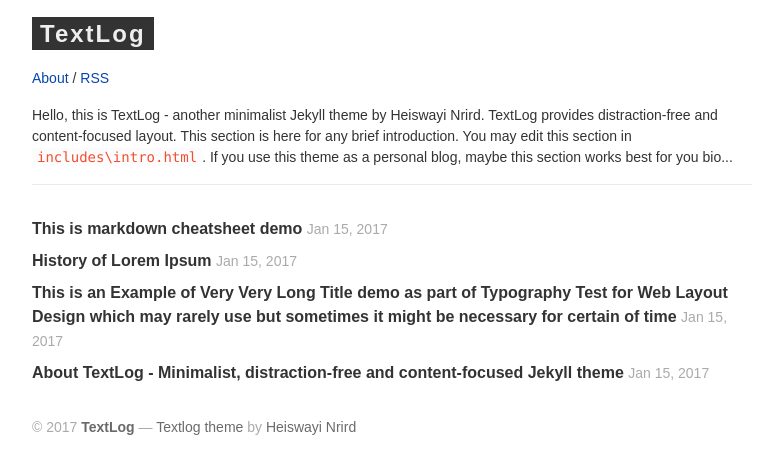
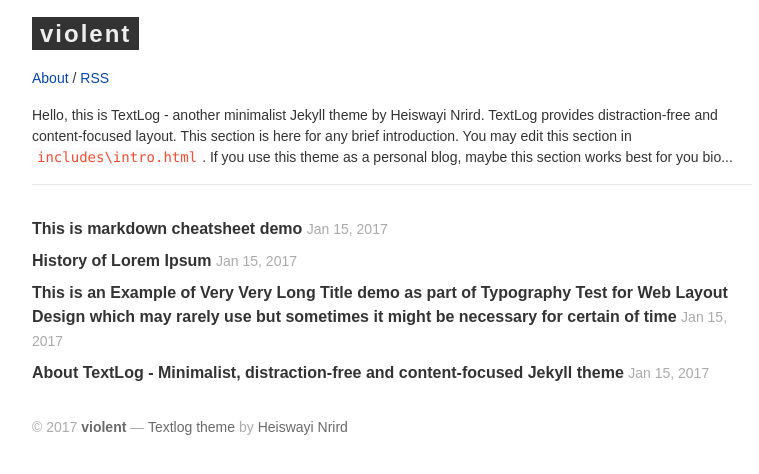
Before and after one commit to naufaltrix/naufaltrix.github.io, a Jekyll site: the page built from index.html, in a window 1280 px wide. Shown: the top 474 px of the page, without its empty margins (8-767 px from the left). Built offline with Jekyll 4.4.1, drawn with Linux system fonts in a browser that asks for light colours; some web fonts are replaced; part of the change alters nothing that is shown.

Commit message:
Update _config.yml

```diff
--- a/_config.yml
+++ b/_config.yml
@@ -1,9 +1,9 @@
 # Site settings
-title: "TextLog"
-description: "Minimalist Jekyll theme for documentation"
+title: "<murder>violent</murder>"
+description: "Diam coding, berbicara seperlunya, menulis sesukanya"
 baseurl: "" # begin with /repo-name if use as project, else leave empty for gh-pages
 url: "" # default is empty
-author: "John Doe"
+author: "Naufaltrix | Gol D Fals"
 
 # Build settings
 kramdown:
```
